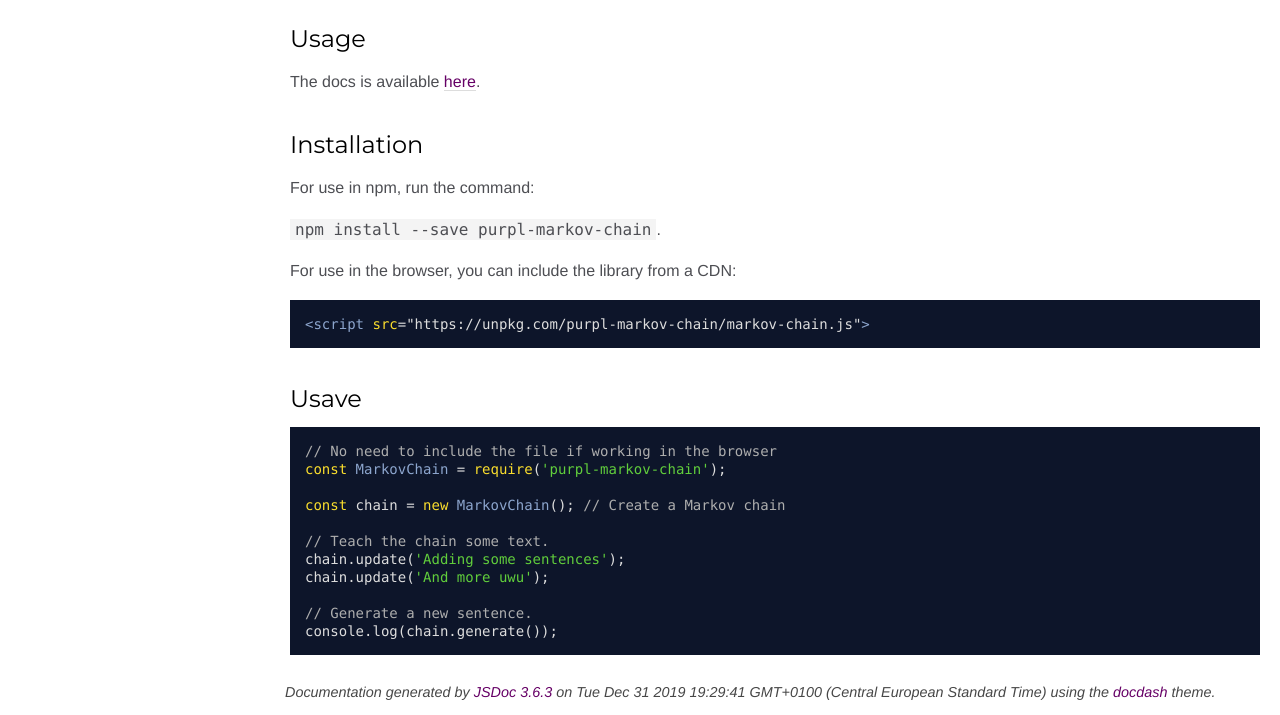
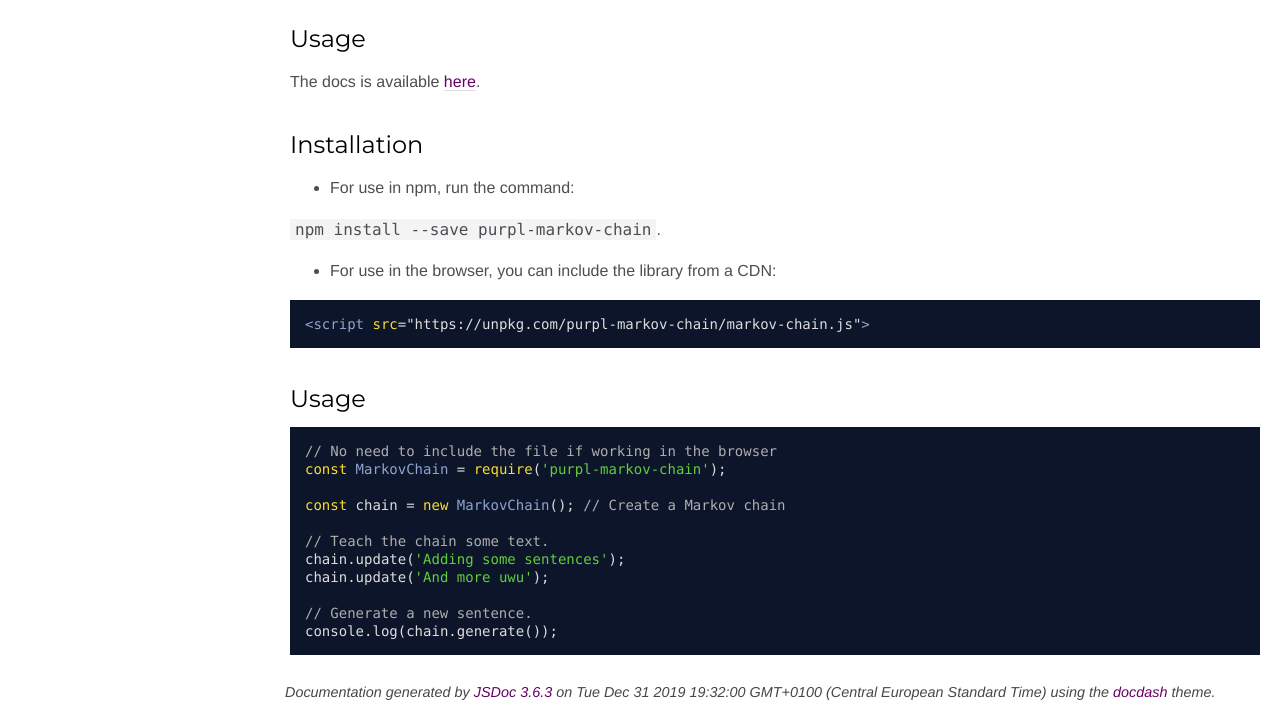
Before and after one commit to purplnay/markov-chain, a website built with webpack: page docs/index.html in a window 1280 px wide. Shown: the part 168-883 px from the top of the page. Built offline with nearby package versions, Linux system fonts and the light colour scheme.

Commit message:
Fix doc typo

```diff
--- a/docs/index.html
+++ b/docs/index.html
@@ -62,12 +62,16 @@
 <h2>Usage</h2>
 <p>The docs is available <a href="https://purplnay.github.io/markov-chain/MarkovChain.html">here</a>.</p>
 <h2>Installation</h2>
-<p>For use in npm, run the command:</p>
+<ul>
+<li>For use in npm, run the command:</li>
+</ul>
 <p><code>npm install --save purpl-markov-chain</code>.</p>
-<p>For use in the browser, you can include the library from a CDN:</p>
+<ul>
+<li>For use in the browser, you can include the library from a CDN:</li>
+</ul>
 <pre class="prettyprint source lang-html"><code>&lt;script src=&quot;https://unpkg.com/purpl-markov-chain/markov-chain.js&quot;>
 </code></pre>
-<h2>Usave</h2>
+<h2>Usage</h2>
 <pre class="prettyprint source lang-javascript"><code>// No need to include the file if working in the browser
 const MarkovChain = require('purpl-markov-chain');
 
@@ -94,7 +98,7 @@ console.log(chain.generate());
 <br class="clear">
 
 <footer>
-    Documentation generated by <a href="https://github.com/jsdoc3/jsdoc">JSDoc 3.6.3</a> on Tue Dec 31 2019 19:29:41 GMT+0100 (Central European Standard Time) using the <a href="https://github.com/clenemt/docdash">docdash</a> theme.
+    Documentation generated by <a href="https://github.com/jsdoc3/jsdoc">JSDoc 3.6.3</a> on Tue Dec 31 2019 19:32:00 GMT+0100 (Central European Standard Time) using the <a href="https://github.com/clenemt/docdash">docdash</a> theme.
 </footer>
 
 <script>prettyPrint();</script>
```
Also changed, not shown: docs/MarkovChain.html (+1 -1 lines), docs/index.js.html (+1 -1 lines).
